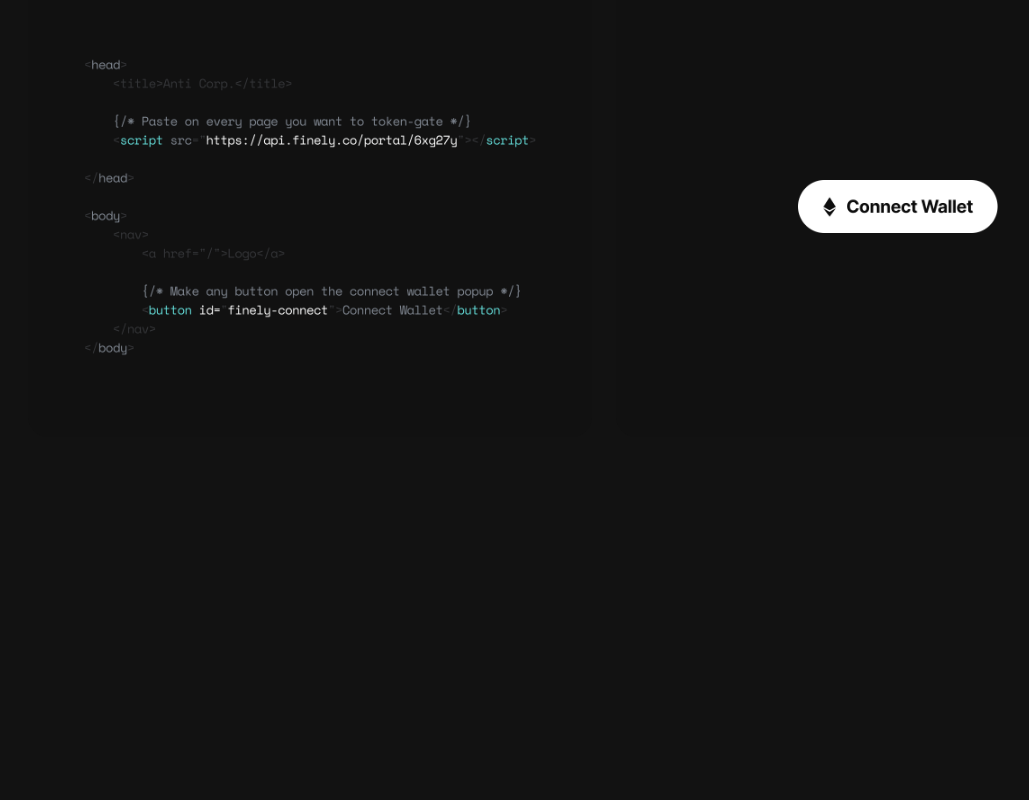
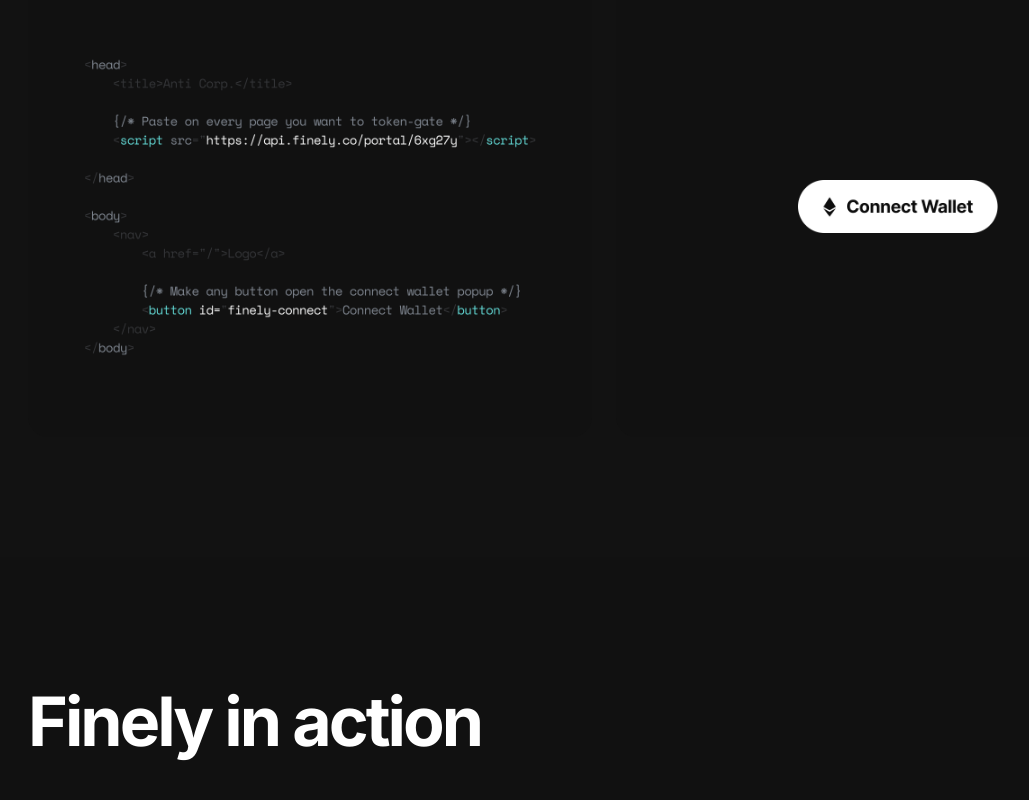
Before and after one commit to traf/finely, a Next.js app: page / in a window 1280 px wide. Shown: the part 3634-4434 px from the top of the page, without its empty margins (36-1065 px from the left). Before the commit the page ends 4191 px from the top, so only its background shows below. Built offline with nearby package versions, Linux system fonts and the light colour scheme.

Commit message:
Updated copy

```diff
--- a/src/pages/index.tsx
+++ b/src/pages/index.tsx
@@ -76,6 +76,11 @@
           </div>
         </div>
       </section>
+      <section>
+        <div className="container">
+          <h2>Finely in action</h2>
+        </div>
+      </section>
     </div>
   );
 }
```
